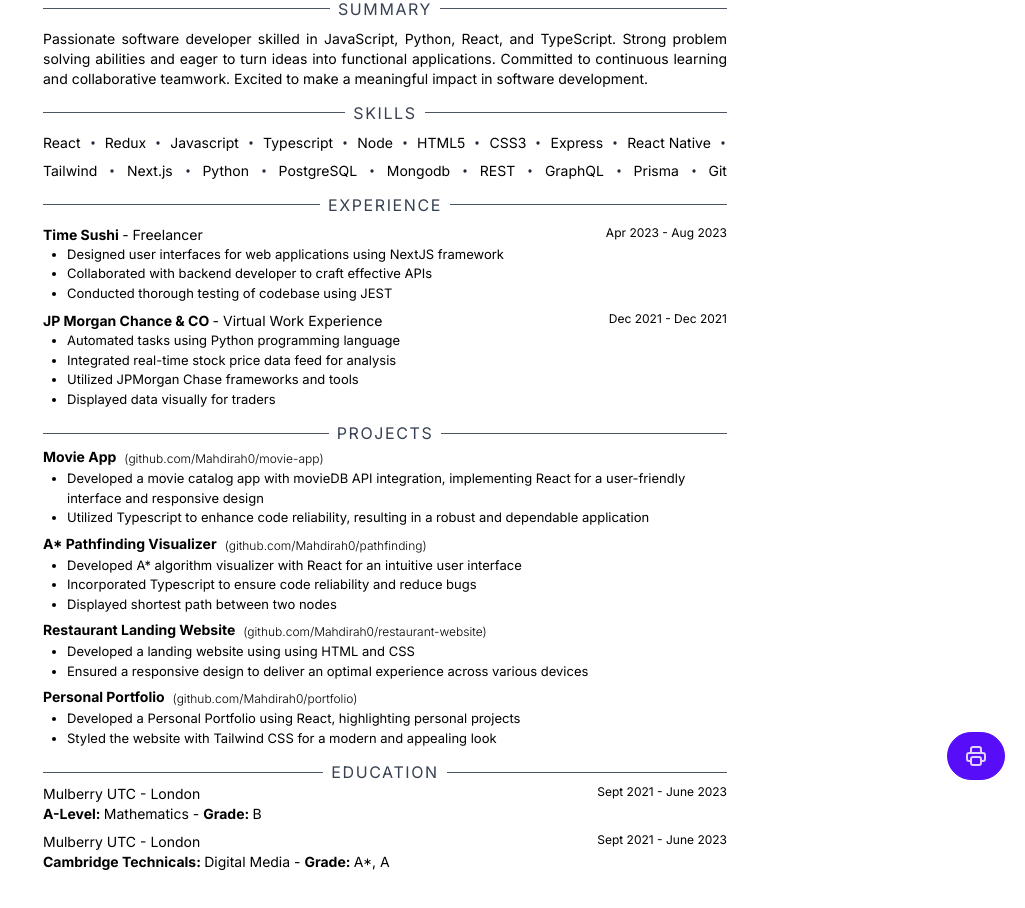
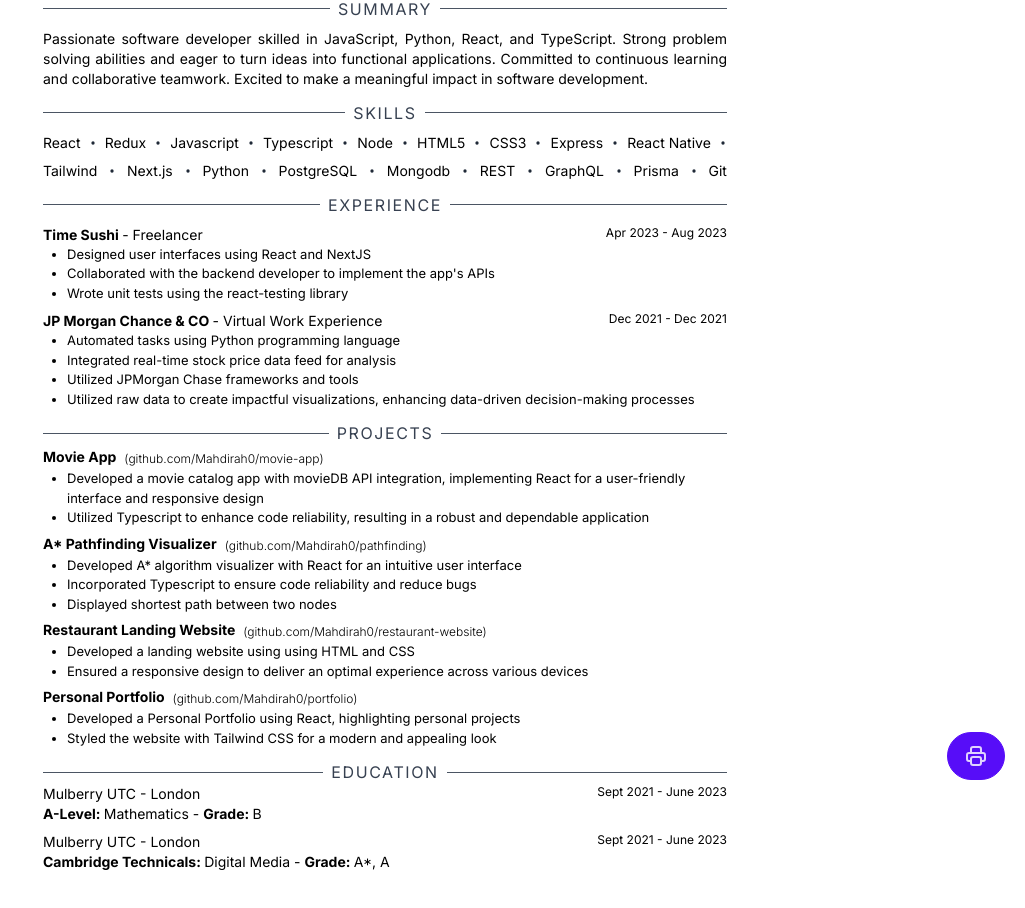
Before and after one commit to Mahdirah0/resume, a React (Vite) app: page / in a window 1280 px wide. Shown: the top 908 px of the page, without its empty margins (255-1280 px from the left). Built offline with nearby package versions, Linux system fonts and the light colour scheme.

Commit message:
changed experience points

```diff
--- a/src/constants.ts
+++ b/src/constants.ts
@@ -1,6 +1,7 @@
 export const HEADING_FONT_SIZE = 12;
 export const GITHUB_URL = 'github.com/Mahdirah0';
 export const LINKED_IN_URL = 'www.linkedin.com/in/mahdi-rahman-14383420a/';
+export const EMAIL_ADDRESS = 'rahmanmahdi15@gmail.com';
 export const PORTFOLIO_URL = 'mahdirah0.netlify.app/';
 export const PHONE_NUMBER = '07518 954848';
 export const SKILLS = [
@@ -27,9 +28,9 @@ export const EXPERIENCE = [
   {
     title: 'Time Sushi',
     facts: [
-      'Designed user interfaces for web applications using NextJS framework',
-      'Collaborated with backend developer to craft effective APIs',
-      'Conducted thorough testing of codebase using JEST',
+      'Designed user interfaces using React and NextJS',
+      "Collaborated with the backend developer to implement the app's APIs",
+      'Wrote unit tests using the react-testing library',
     ],
     date: 'Apr 2023 - Aug 2023',
     place: 'Freelancer',
@@ -40,7 +41,7 @@ export const EXPERIENCE = [
       'Automated tasks using Python programming language',
       'Integrated real-time stock price data feed for analysis',
       'Utilized JPMorgan Chase frameworks and tools',
-      'Displayed data visually for traders',
+      'Utilized raw data to create impactful visualizations, enhancing data-driven decision-making processes',
     ],
     date: 'Dec 2021 - Dec 2021',
     place: 'Virtual Work Experience',
```
